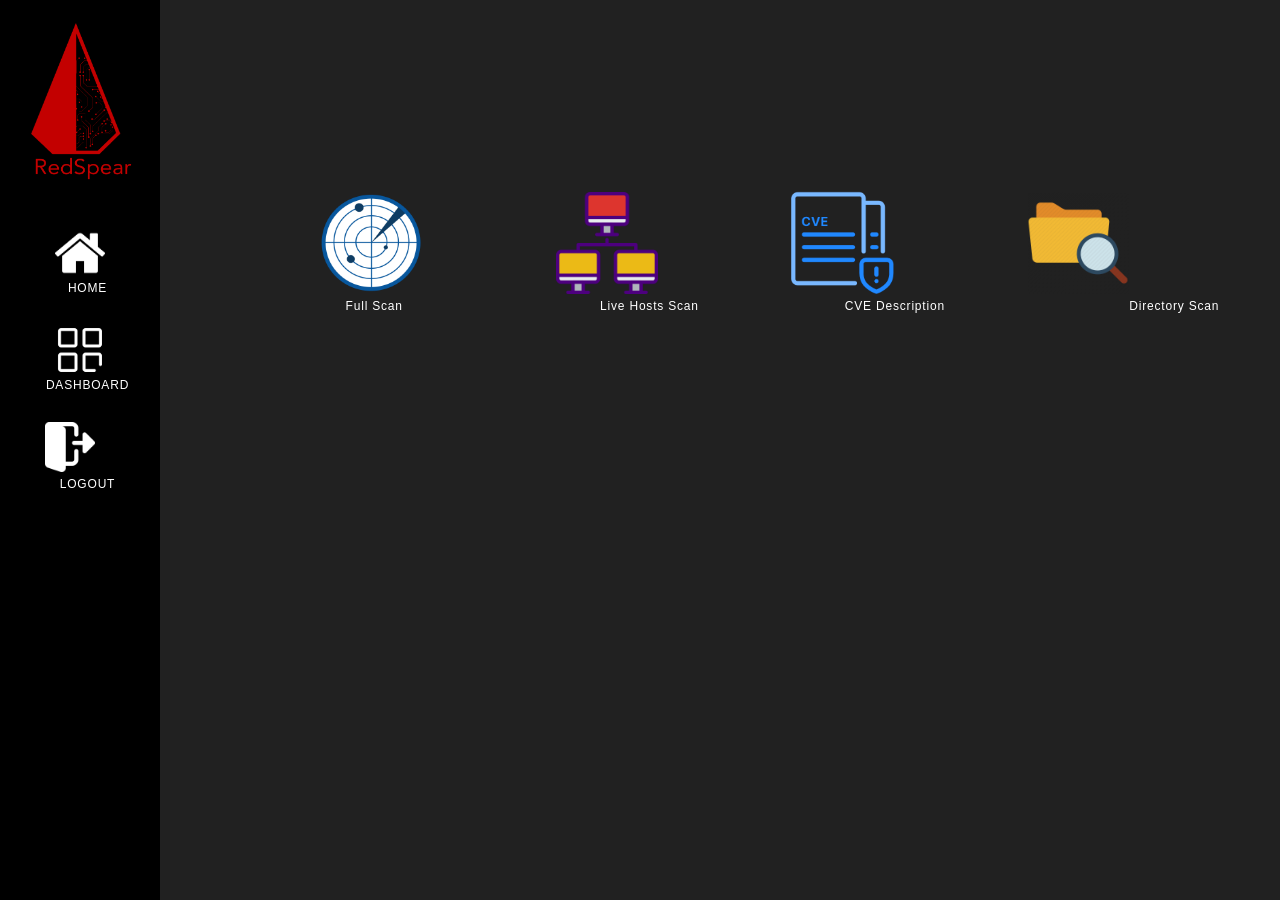
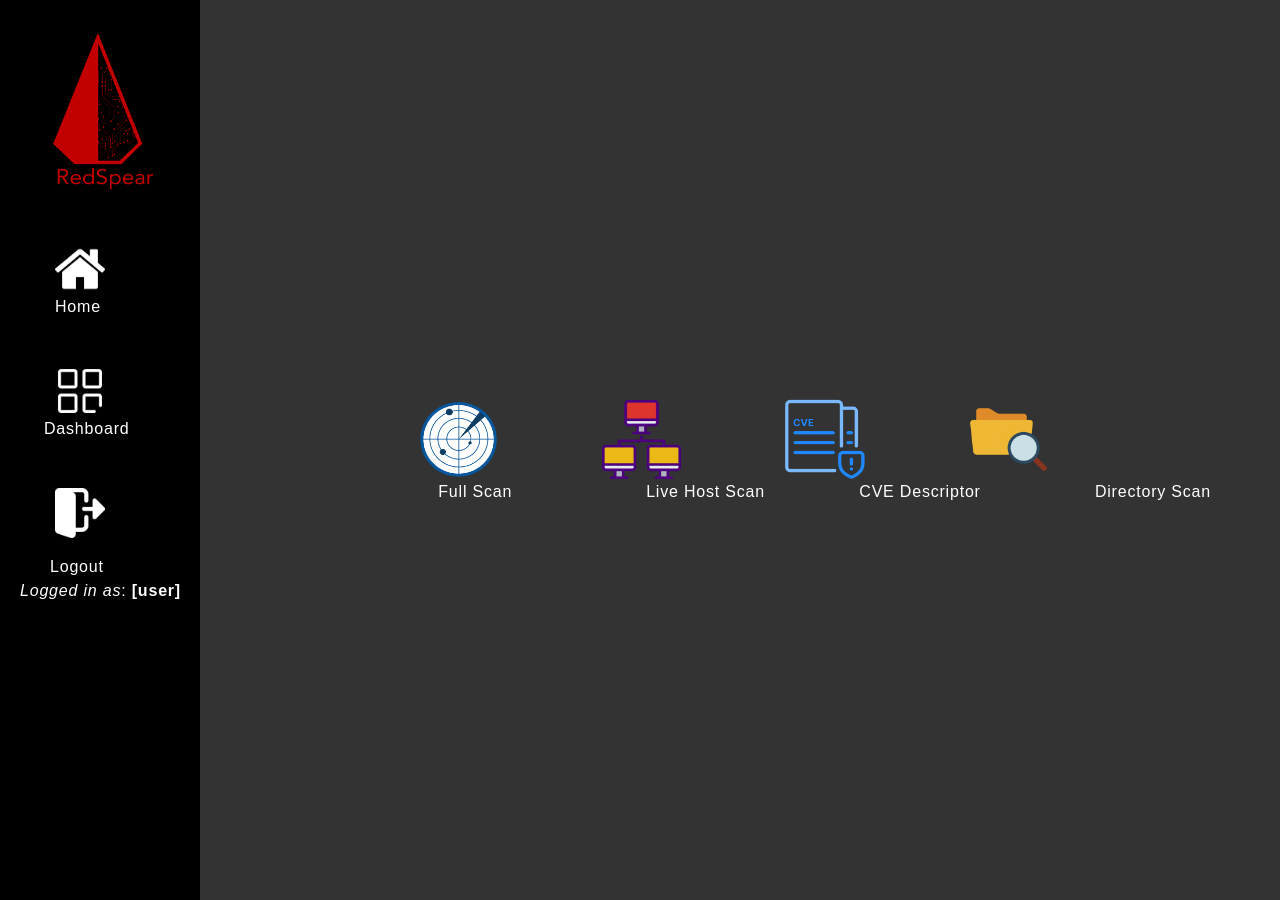
Before and after one commit to codeLemonade47/RedSpear, a Django app: page /login/ in a window 1280 px wide. Run offline with Django 4.2, Linux system fonts and the light colour scheme; a user stored in the database is signed in.

Commit message:
Added permanent Nav bar

```diff
--- a/scanner/templates/scan_in_progress.html
+++ b/scanner/templates/scan_in_progress.html
@@ -6,7 +6,7 @@
     <meta charset="UTF-8">
     <link rel="shortcut icon" href="/static/images/favicon.png">
     <meta name="viewport" content="width=device-width, initial-scale=1.0">
-    <title>Red Team Toolkit - Scan in Progress</title>
+    <title>Red Team Toolkit - Scan Completed</title>
     <style>
         body {
             font-family: 'Arial', sans-serif;
--- /dev/null
+++ b/static/css/base.css
@@ -0,0 +1,122 @@
+/* styles.css */
+.sidebar {
+    position: fixed;
+    top: 0;
+    left: 0;
+    width: 160px;
+    height: 100%;
+    background-color: #000000;
+    color: #fff;
+    padding: 20px;
+    align-items: center !important;
+    font-family: Montserrat, sans-serif;
+    letter-spacing: 0.05em;
+}
+
+body {
+    background-color: #333; /* Set background color to black for the entire page */
+    color: white; /* Set text color to white for better contrast */
+    font-family: Montserrat, sans-serif;
+    letter-spacing: 0.05em;
+    display: flex;
+    align-items: center;
+    justify-content: center;
+    height: 100vh;
+    margin: 0;
+}
+
+.logo img {
+    height: 160px;
+    width: 105px;
+    margin-top: 10px;
+    margin-left: 30px;
+}
+
+nav ul {
+    list-style-type: none;
+    padding: 0;
+    margin: 0;
+}
+
+nav ul li {
+    margin-bottom: 10px;
+    margin-top: 40px;
+}
+
+nav ul li a {
+    color: #fff;
+    text-decoration: none;
+    margin-top: 10px;
+    margin-left: 35px;
+    text-align: center;
+}
+
+.content {
+    margin-left: 250px;
+    padding: 20px;
+}
+
+.icons{
+    height: 50px;
+    width: 50px;
+    margin-top: 10px;
+    margin-left: 35px;
+}
+
+.dashboardLabel{
+    color: #fff;
+    text-decoration: none;
+    margin-top: 10px;
+    margin-left: 24px;
+}
+
+.logoutLabel{
+    color: #fff;
+    margin-top: 5;
+    margin-left: 30px;
+    position: fixed;
+}
+
+.user{
+    margin-top: 30px;
+    align-content: center;
+    position: fixed;
+}
+
+/* .homeIcon{
+    height: 50px;
+    width: 50px;
+    margin-top: 10px;
+    margin-left: 36px;
+}
+
+.dashboardIcon{
+    height: 50px;
+    width: 50px;
+    margin-top: 10px;
+    margin-left: 35px;
+}
+
+.logoutIcon{
+    height: 50px;
+    width: 50px;
+    margin-top: 10px;
+    margin-left: 35px;
+} */
+
+
+
+
+
+/* ------------------------------------------------------------------------------------------------------------------------------------------------------------------- */
+
+
+/* index.css */
+
+/* .main-content {
+    display: flex;
+    align-items: center;
+    justify-content: center;
+    height: 100vh;
+    margin: 0;
+} */
--- a/static/css/dashboard.css
+++ b/static/css/dashboard.css
@@ -1,78 +1,12 @@
-body {
-    background-color: #212121;
-    color: #fff;
-    font-family: Montserrat, sans-serif;
-    letter-spacing: 0.05em;
-}
 
-nav{
-    width: 160px;
-    height: 100%;
-    background-color: black;
-    position: fixed;
-    top: 0;
-    left: 0;
-    overflow-y: auto;
-    display: flex; /* Use flexbox for vertical centering */
-    flex-direction: column; /* Stack items vertically */
-    align-items: center; /* Center items horizontally */
-    padding: 0;
-}
-
-
-.logo{
-    height: 160px;
-    width: 105px;
-    margin-top: 20px;
-}
-
-.home{
-    height: 50px;
-    width: 50px;
-}
-
-.dash{
-    height: 50px;
-    width: 50px;
-    margin-top: 15px;
-}
-
-.logout{
-    height: 50px;
-    width: 50px;
-    margin-top: 15px;
-}
-
-p{
-    font-size: 12px;
-    margin-left: 15px;
-    margin-top: -15px;
-}
-
-
-
-
-.optionsbar{
+.optionsbar {
     display: inline;
 }
 
-.optionsbar a{
+.optionsbar a {
     text-decoration: none;
 }
 
-.labels{
+.Iconlabels p{
     display: inline;
 }
-
-.labels p{
-    display: inline;
-}
-
-.logoutContainer {
-    position: relative;
-    display: inline-block;
-}
-.logoutContainer {
-    position: relative;
-    display: inline-block;
-}
--- a/static/css/index.css
+++ b/static/css/index.css
@@ -1,4 +1,4 @@
-body {
+/* body {
     background-color: #212121;
     color: #fff;
     font-family: Montserrat, sans-serif;
@@ -7,9 +7,8 @@ body {
     align-items: center;
     justify-content: center;
     height: 100vh;
-    /* 100% of the viewport height */
     margin: 0;
-}
+} */
 
 /* Style for the form container */
 form {
--- a/templates/toolkit/base.html
+++ b/templates/toolkit/base.html
@@ -1,98 +1,53 @@
 {% load static %}
+<!-- base.html -->
 <!DOCTYPE html>
-<html>
+<html lang="en">
 
 <head>
-    <title>
-        {% block title %}
+    <meta charset="UTF-8">
+    <meta name="viewport" content="width=device-width, initial-scale=1.0">
+    <link rel="shortcut icon" href="/static/images/favicon.png">
+    <link rel="stylesheet" href="{% static 'css/base.css' %}">
+</head>
 
-        {% endblock %}
-    </title>
-    <meta charset="utf-8">
-    <meta name="viewport" content="width=device-width, initial-scale=1">
-    <link rel="shortcut icon" href="{% static "images/favicon.png" %} " />
-    <link rel=" stylesheet" href="https://www.w3schools.com/w3css/4/w3.css">
-    <link rel="stylesheet" href="https://fonts.googleapis.com/css?family=Montserrat">
-    <link rel="stylesheet" href="https://cdnjs.cloudflare.com/ajax/libs/font-awesome/4.7.0/css/font-awesome.min.css">
-    <link rel="stylesheet" href="https://cdnjs.cloudflare.com/ajax/libs/font-awesome/5.15.4/css/all.min.css">
-    <script src="https://kit.fontawesome.com/f5cf569195.js" crossorigin="anonymous"></script>
-</head>
-<style>
-    body,
-    h1,
-    h2,
-    h3,
-    h4,
-    h5,
-    h6 {
-        font-family: "Montserrat", sans-serif
-    }
+<body>
+    <div class="sidebar">
+        <div class="logo">
+            <img src="{% static 'images/RedSpear_red_logo.png' %}" alt="Project Logo">
+        </div>
+        <nav>
+            <ul>
+                <li>
+                    <img src="{% static 'images/home.png' %}" class="icons"><br>
+                    <a href="{% url 'home' %}">Home</a>
+                </li>
 
-    .w3-row-padding img {
-        font-family: "Montserrat", sans-serif
-    }
+                <li>
+                    <img src="{% static 'images/dashboard.png' %}" class="icons"><br>
+                    <a href="{% url 'dashboard' %}" class="dashboardLabel">Dashboard</a>
+                </li>
 
-    .w3-sidebar {
-        width: 120px;
-        background: #222;
-    }
+                <li>
+                    <img src="{% static 'images/logout.png' %}" class="icons"
+                        onclick="document.getElementById('logoutForm').submit();">
+                    <form id="logoutForm" action="{% url 'logoutuser' %}" method="post">
+                        {% csrf_token %}
+                    </form>
+                    <p class="logoutLabel">Logout</p>
+                </li>
+            </ul>
 
-    #main {
-        margin-left: 120px
-    }
+        </nav>
+        <div class="user">
+            {% if user.is_authenticated %}
+            <i>Logged in as</i>: <b>[{{ user.username }}]</b>
+            {% else %}
+            <!-- Handle if user is not authenticated -->
+            {% endif %}
+        </div>
+    </div>
 
-    @media only screen and (max-width: 600px) {
-        #main {
-            margin-left: 0
-        }
-    }
-
-    .credits {
-        position: fixed;
-        left: 0;
-        bottom: 0;
-        padding: 15px 15px;
-        width: 100%;
-        z-index: 111;
-    }
-
-    .credits a:hover {
-        opacity: 1;
-    }
-</style>
-
-<body class="w3-black">
-    <nav class="w3-sidebar w3-bar-block w3-small w3-hide-small w3-center ">
-        <img src="{% static 'static\images\RedSpear_red_logo.png' %}" style="width:90%"><br><br><br>
-
-
-        {% if user.is_authenticated %}
-        <a href="{% url 'dashboard' %}" class="w3-bar-item w3-button w3-padding-large w3-black">
-            <i class="fa fa-solid fa-grip-horizontal w3-xxlarge"></i>
-            <p>Dashboard</p>
-        </a>
-
-        <form method="POST" action="{% url 'logoutuser' %}">
-            {% csrf_token %}
-            <button type="submit" class="form w3-bar-item w3-button w3-padding-large w3-hover-black">
-                <i class="fa fa-solid fa-lock w3-xxlarge"></i>
-                LOGOUT</button>
-        </form><br><br>
-        <i class="w3-bar-item w3-padding-Large">LoggedIn As <b> [{{ user.username }}]</b><i></i>
-
-
-            {% else %}
-            <a href="{% url 'home' %}" class="w3-bar-item w3-button w3-padding-large w3-black">
-                <i class="fa fa-home w3-xxlarge"></i>
-                <p>HOME</p>
-                <a href="{% url 'loginuser' %}" class="w3-bar-item w3-button w3-padding-large w3-hover-black">
-                    {% csrf_token %}
-                    <i class="fa fa-eye w3-xxlarge"></i>
-                    <p>LOGIN</p>
-                </a>
-                {% endif %}
-    </nav>
-    <div class="container">
+    <div class="content">
         {% block content %}{% endblock %}
     </div>
 </body>
--- a/templates/toolkit/dashboard.html
+++ b/templates/toolkit/dashboard.html
@@ -1,68 +1,42 @@
+{% extends 'toolkit/base.html' %}
+
+{% block content %}
 {% load static %}
-<!DOCTYPE html>
-<html lang="en">
+<link rel="stylesheet" href="{% static 'css/dashboard.css' %}" type="text/css" media="screen">
 
-<head>
-    <meta charset="UTF-8">
-    <meta name="viewport" content="width=device-width, initial-scale=1.0">
-    <link rel="stylesheet" href="{% static 'css/reset.css' %}">
-    <link rel="shortcut icon" href="/static/images/favicon.png">
-    <link rel="stylesheet" href="{% static 'css/dashboard.css' %}" type="text/css" media="screen">
-    <title>Dashboard</title>
-
-</head>
-
-<body>
-    <nav class="w3-sidebar w3-bar-block w3-small w3-hide-small w3-center ">
-        <img src="{% static 'images/RedSpear_red_logo.png' %}" class="logo"><br><br><br>
-        <a href="{% url 'home' %}"> <img src="{% static 'images/home.png' %}" class="home"> </a><br>
-        <p>HOME</p><br>
-        <a href="{% url 'dashboard' %}"> <img src="{% static 'images/dashboard.png' %}" class="dash"> </a><br>
-        <p>DASHBOARD</p><br>
-        <div class="logoutContainer">
-            <img src="{% static 'images/logout.png' %}" class="logout"
-                onclick="document.getElementById('logoutForm').submit();">
-
-            <form id="logoutForm" action="{% url 'logoutuser' %}" method="post">
-                {% csrf_token %}
-            </form>
-            <p class="labels">LOGOUT</p><br>
-        </div>
-    </nav>
+<title>
+    {% block title %}
+    Dashboard - RedTeam Toolkit
+    {% endblock %}
+</title>
 
 <div class="optionsbar">
     <a href="{% url 'scan_tool' %}">
-            <img src="{% static 'images/fullscan.png' %}" class="fullscan"
-                style="margin-top:15%; width:8%; height:8%; margin-left:25%;">
+        <img src="{% static 'images/fullscan.png' %}" class="fullscan" style="width:8%; height:8%; margin-left:15%;">
     </a>
 
     <a href="{% url 'index' %}">
-            <img src="{% static 'images/computer.png' %}" class="scan"
-                style="top:15%; width:8%; height:8%; margin-left:10%;">
+        <img src="{% static 'images/computer.png' %}" class="scan" style="width:8%; height:8%; margin-left:10%;">
     </a>
 
     <a href="{% url 'cve_descriptor' %}">
-            <img src="{% static 'images/cve_record.png' %}" class="scan"
-                style="top:15%; width:8%; height:8%; margin-left:10%;">
+        <img src="{% static 'images/cve_record.png' %}" class="scan" style="width:8%; height:8%; margin-left:10%;">
     </a>
 
     <a href="{% url 'scan_form' %}">
-            <img src="{% static 'images/dirscan_logo.png' %}" class="scan"
-                style="top:15%; width: 8%; margin-left: 10%;">
+        <img src="{% static 'images/dirscan_logo.png' %}" class="scan" style="top:15%; width: 8%; margin-left: 10%;">
     </a>
 
+</div><br>
+
+
+<div class="Iconlabels">
+
+    <p style="width:8%; height:8%; margin-left:17%;">Full Scan</p>
+    <p style="width:8%; height:8%; margin-left:13%;">Live Host Scan</p>
+    <p style="width:8%; height:8%; margin-left:9%;">CVE Descriptor</p>
+    <p style="width:8%; height:8%; margin-left:11%;">Directory Scan</p>
 </div>
 
 
-    <div class="labels">
-        <p class="fullscanlabel" style="position:relative;margin-top: 1%; margin-left:27%;">Full Scan</p>
-        <p class="livehostlabel" style="position:relative;margin-top: 1%; margin-left:15%;">Live Hosts Scan</p>
-        <p class="cvelabel" style="position:relative;margin-left:11%;">CVE Description</p>
-        <p class="dirscan" style="position:relative;margin-left:14%">Directory Scan</p>
-
-    </div>
-
-
-</body>
-
-</html>
+{% endblock %}
```
Also changed, not shown: scanner/templates/cve_descriptor_form.html (+11 -24 lines), scanner/templates/cve_descriptor_results.html (+9 -23 lines), scanner/templates/index.html (+15 -13 lines), scanner/templates/scan_tool.html (+15 -14 lines), scanner/templates/scanner_form.html (+14 -18 lines), static/css/fullscan.css (deleted, +0 -134 lines), static/css/styles.css (+5 -11 lines), db.sqlite3. Lines whose indentation alone changed are shown as unchanged.
